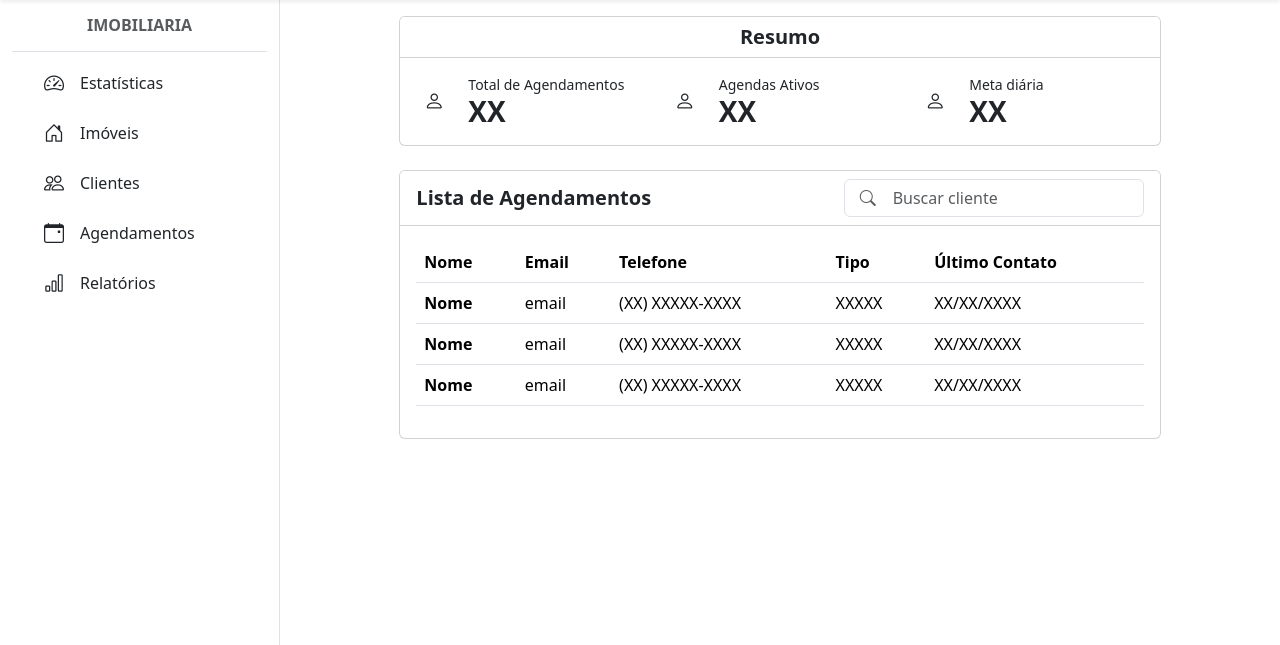
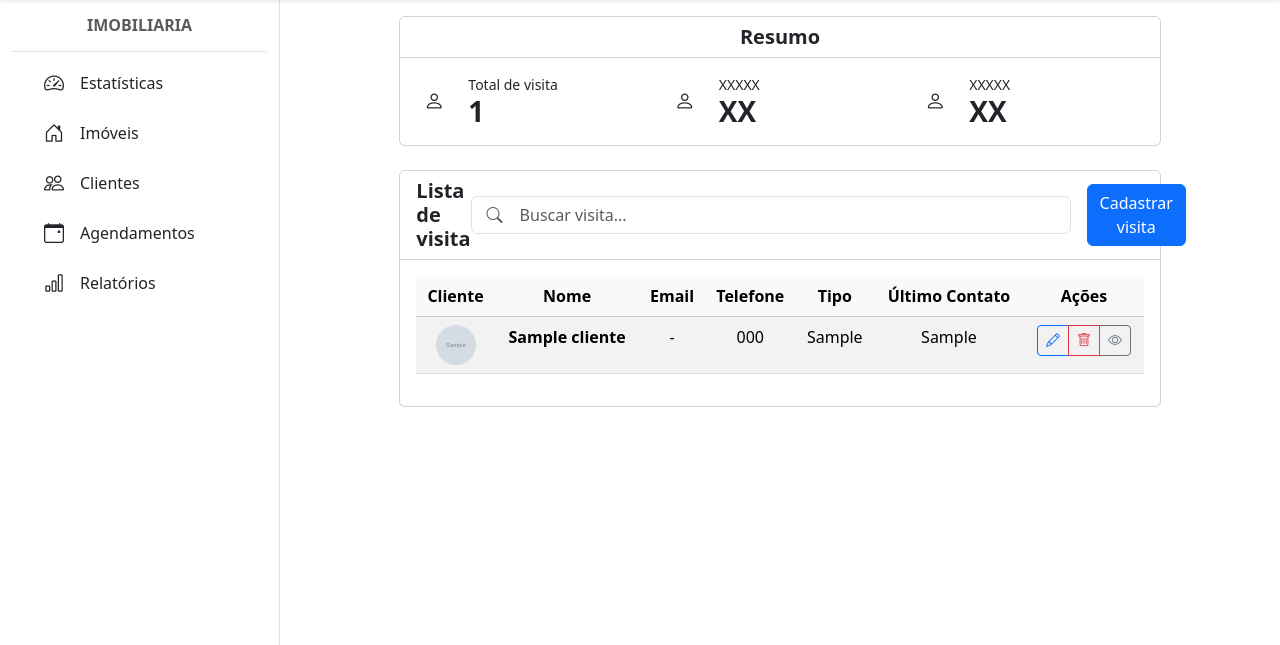
Before and after one commit to Brunofcrosa/2025-CPPIG101-Bruno, a Django app: template visita/templates/visitas.html in a window 1280 px wide. Shown: the part 65-710 px from the top of the page. Run offline with Django 3.2, Linux system fonts and the light colour scheme; the template is opened without the code that fills it: most values are stand-ins (such as "Sample title", 1, 10 or a date in 2020); grey boxes marked "Sample" are stand-in pictures; some libraries are stand-ins or nearby versions.

Commit message:
adicionando a base do crud visita

```diff
--- a/visita/templates/visitas.html
+++ b/visita/templates/visitas.html
@@ -16,8 +16,8 @@
                                         <i class="bi bi-person text-icon-purple fs-5"></i>
                                     </div>
                                     <div>
-                                        <p class="text-muted-foreground mb-0 small">Total de Agendamentos</p>
-                                        <p class="h3 fw-bold mb-0">XX</p>
+                                        <p class="text-muted-foreground mb-0 small">Total de visita</p>
+                                        <p class="h3 fw-bold mb-0">{{ total_visita }}</p>
                                     </div>
                                 </div>
                             </div>
@@ -27,7 +27,7 @@
                                         <i class="bi bi-person text-icon-green fs-5"></i>
                                     </div>
                                     <div>
-                                        <p class="text-muted-foreground mb-0 small">Agendas Ativos</p>
+                                        <p class="text-muted-foreground mb-0 small">XXXXX</p>
                                         <p class="h3 fw-bold mb-0">XX</p>
                                     </div>
                                 </div>
@@ -38,7 +38,7 @@
                                         <i class="bi bi-person text-icon-red fs-5"></i>
                                     </div>
                                     <div>
-                                        <p class="text-muted-foreground mb-0 small">Meta diária</p>
+                                        <p class="text-muted-foreground mb-0 small">XXXXX</p>
                                         <p class="h3 fw-bold mb-0">XX</p>
                                     </div>
                                 </div>
@@ -48,46 +48,97 @@
                 </div>
                 <div class="card">
                     <div class="card-header bg-white d-flex justify-content-between align-items-center">
-                        <h5 class="card-title mb-0 fw-bold">Lista de Agendamentos</h5>
-                        <div class="position-relative">
-                            <i class="bi bi-search position-absolute top-50 start-0 translate-middle-y ms-3 text-muted"></i>
-                            <input type="text" class="form-control ps-5" placeholder="Buscar cliente" style="width: 300px;">
+                        <h5 class="card-title mb-0 fw-bold">Lista de visita</h5>
+                        <div class="d-flex align-items-center gap-3">
+                            <div class="position-relative">
+                                <i class="bi bi-search position-absolute top-50 start-0 translate-middle-y ms-3 text-muted"></i>
+                                <input type="text" class="form-control ps-5" placeholder="Buscar visita..." style="width: 600px;" value="{{ request.GET.buscar }}">
+                            </div>
+                            <a href="{% url 'visita_adicionar' %}" class="btn btn-primary">Cadastrar visita</a>
                         </div>
                     </div>
                     <div class="card-body">
                         <div class="table-responsive">
-                            <table class="table table-hover">
-                                <thead>
+                            <table class="table table-hover table-striped">
+                                <thead class="table-light text-center">
                                     <tr>
+                                        <th>Cliente</th>
                                         <th>Nome</th>
                                         <th>Email</th>
                                         <th>Telefone</th>
                                         <th>Tipo</th>
                                         <th>Último Contato</th>
+                                        <th>Ações</th>
                                     </tr>
                                 </thead>
-                                <tbody>
-                                    <tr class="cursor-pointer">
-                                        <td class="fw-bold">Nome</td>
-                                        <td>email</td>
-                                        <td>(XX) XXXXX-XXXX</td>
-                                        <td>XXXXX</td>
-                                        <td>XX/XX/XXXX</td>
+                                <tbody class="text-center">
+                                    {% for visita in object_list %}
+                                    <tr>
+                                        <td>
+                                            {% if visita.foto %}
+                                            <img src="{{ visita.foto.url }}" class="rounded-circle" width="40" height="40" alt="Foto do visita"/>
+                                            {% else %}
+                                            <div class="bg-white rounded-circle d-flex align-items-center justify-content-center mx-auto" style="width: 40px; height: 40px;">
+                                                <i class="bi bi-person text-muted fs-5"></i>
+                                            </div>
+                                            {% endif %}
+                                        </td>
+                                        <td class="fw-bold">{{ visita.nome }}</td>
+                                        <td>{{ visita.email|default:"-" }}</td>
+                                        <td>{{ visita.telefone|default:"-" }}</td>
+                                        <td>{{ visita.get_tipo_display|default:"-" }}</td>
+                                        <td>{{ visita.ultimo_contato|default:"-" }}</td>
+                                        <td class="text-center">
+                                            <div class="btn-group btn-group-sm" role="group">
+                                                <a href="{% url 'visita_editar' visita.pk %}" class="btn btn-outline-primary" title="Editar">
+                                                    <i class="bi bi-pencil"></i>
+                                                </a>
+                                                <a href="{% url 'visita_apagar' visita.pk %}" class="btn btn-outline-danger" title="Excluir">
+                                                    <i class="bi bi-trash"></i>
+                                                </a>
+                                                <button type="button" class="btn btn-outline-secondary" data-bs-toggle="modal" data-bs-target="#modal{{visita.id}}">
+                                                    <i class="bi bi-eye"></i>
+                                                </button>
+                                            </div>
+                                        </td>
                                     </tr>
-                                    <tr class="cursor-pointer">
-                                        <td class="fw-bold">Nome</td>
-                                        <td>email</td>
-                                        <td>(XX) XXXXX-XXXX</td>
-                                        <td>XXXXX</td>
-                                        <td>XX/XX/XXXX</td>
-                                    </tr>
-                                    <tr class="cursor-pointer">
-                                        <td class="fw-bold">Nome</td>
-                                        <td>email</td>
-                                        <td>(XX) XXXXX-XXXX</td>
-                                        <td>XXXXX</td>
-                                        <td>XX/XX/XXXX</td>
-                                    </tr>
+                                    <!-- Modal -->
+                                    <div class="modal fade" id="modal{{ visita.id }}" tabindex="-1" aria-labelledby="modalLabel{{ visita.id }}" aria-hidden="true">
+                                        <div class="modal-dialog modal-dialog-centered">
+                                            <div class="modal-content">
+                                                <div class="modal-header">
+                                                    <h5 class="modal-title" id="modalLabel{{ visita.id }}">Detalhes do visita</h5>
+                                                    <button type="button" class="btn-close" data-bs-dismiss="modal" aria-label="Close"></button>
+                                                </div>
+
+                                                <div class="modal-body">
+                                                    <div class="row">
+                                                        <div class="col-md-4 text-center mb-3">
+                                                            {% if visita.foto %}
+                                                            <img src="{{ visita.foto.url }}" class="img-thumbnail rounded-circle" width="120" height="120" alt="Foto do visita"/>
+                                                            {% else %}
+                                                            <div class="bg-light rounded-circle d-flex align-items-center justify-content-center mx-auto" style="width: 120px; height: 120px;">
+                                                                <i class="bi bi-person text-muted fs-1"></i>
+                                                            </div>
+                                                            {% endif %}
+                                                        </div>
+                                                        <div class="col-md-8">
+                                                            <h6 class="fw-bold">{{ visita.endereco }}</h6>
+                                                            <p class="text-muted mb-2">{{ visita.get_tipo_display }}</p>
+                                                            <div class="mb-2">
+                                                                <p class="mb-0"><strong>Último Contato:</strong> {{ visita.ultimo_contato|date:"d/m/Y H:i"|default:"Nenhum contato registrado" }}</p>
+                                                            </div>
+                                                        </div>
+                                                    </div>
+                                                </div>
+                                                <div class="modal-footer">
+                                                    <button type="button" class="btn btn-secondary" data-bs-dismiss="modal">Fechar</button>
+                                                    <a href="{% url 'visita_editar' visita.pk %}" class="btn btn-primary">Editar Visita</a>
+                                                </div>
+                                            </div>
+                                        </div>
+                                    </div>
+                                    {% endfor %}
                                 </tbody>
                             </table>
                         </div>
```
Also changed, not shown: visita/forms.py (added, +17 -0 lines), visita/models.py (+7 -2 lines), visita/templates/visita_apagar.html (added, +32 -0 lines), visita/templates/visita_form.html (added, +26 -0 lines), visita/urls.py (+8 -3 lines), visita/views.py (+42 -4 lines), db.sqlite3, visita/migrations/0002_alter_visita_options_visita_foto_and_more.py (added).
